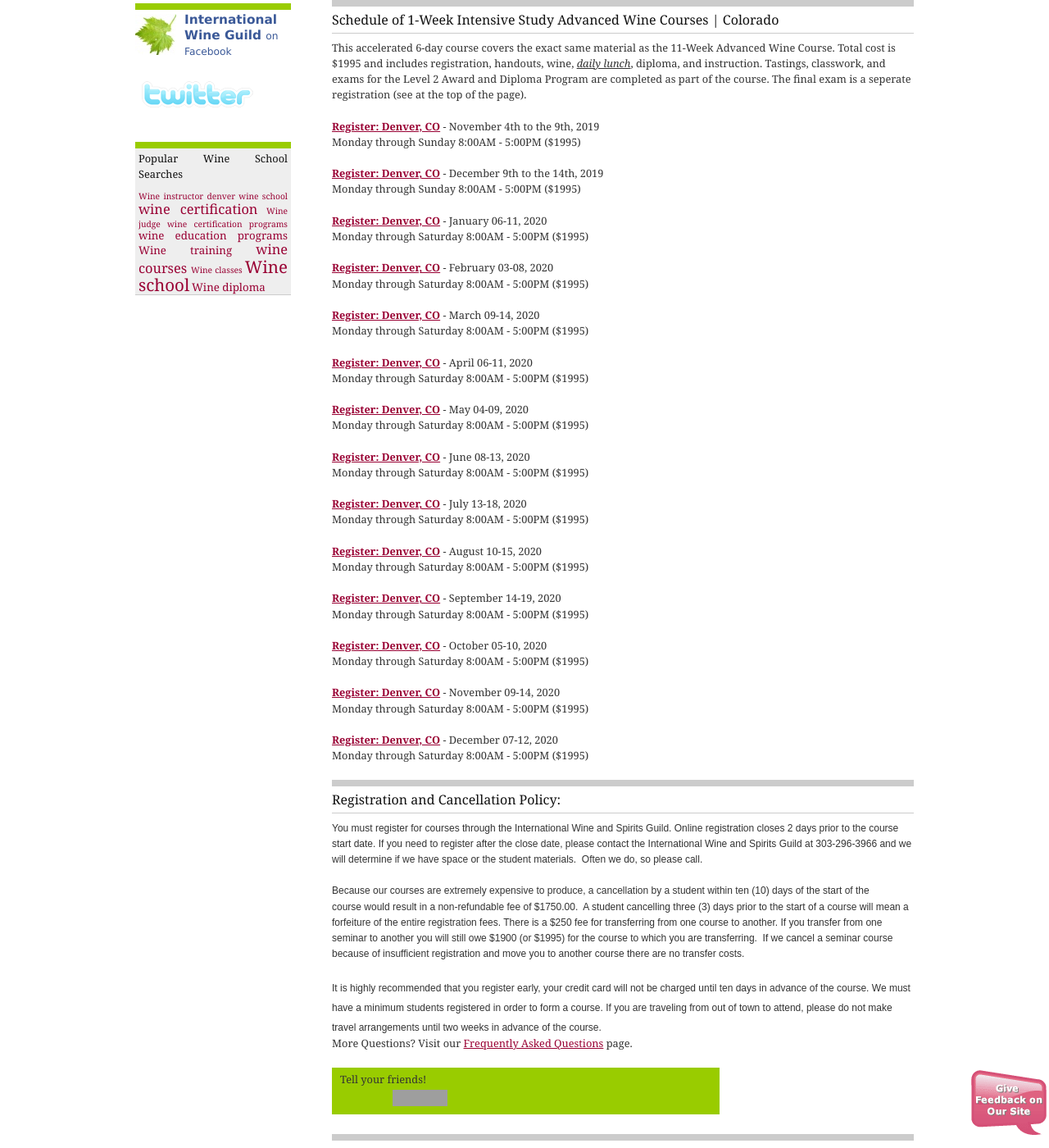
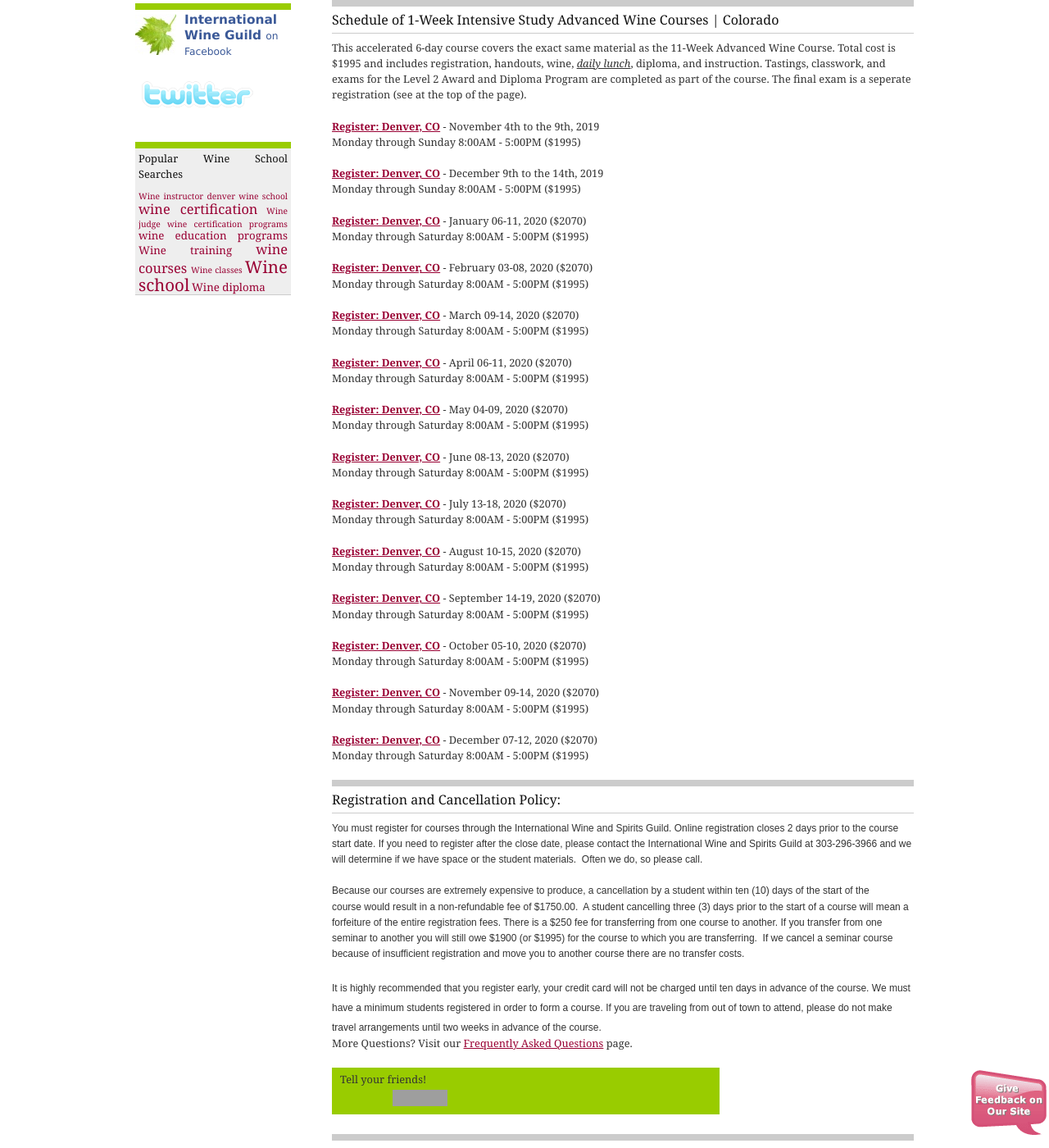
Before and after one commit to CKDev/internationalwineguild.com, a Jekyll site: the page built from advanced-wine-course-registration.html, in a window 1280 px wide and 1400 px high, scrolled down 1478 px. Shown: the whole window at 82% size. Built offline with Jekyll 4.4.1, drawn with Linux system fonts in a browser that asks for light colours; a script that is not in the unit is left out; comment, search, counter and statistics services are not loaded; some of the changed text lies outside the part shown; grey boxes are pictures that could not be loaded.

Commit message:
Update advanced-wine-course-registration.html

```diff
--- a/advanced-wine-course-registration.html
+++ b/advanced-wine-course-registration.html
@@ -27,23 +27,23 @@
 <p>&nbsp;</p>
 
 <p><a
-    href="http://ww4.aitsafe.com/cf/add.cfm?userid=6714687&amp;product=Adv+Wine+Course PM+Denver++-++01/05-3/15, 2020&amp;price=1900&amp;return=www.internationalwineguild.com/advanced-wine-course-registration"
-    class="ga-track"><strong>Register: Denver, CO</strong></a>&nbsp;- January 05 to March 15*, 2020<br>
+    href="http://ww4.aitsafe.com/cf/add.cfm?userid=6714687&amp;product=Adv+Wine+Course PM+Denver++-++01/05-3/15, 2020&amp;price=1995&amp;return=www.internationalwineguild.com/advanced-wine-course-registration"
+    class="ga-track"><strong>Register: Denver, CO</strong></a>&nbsp;- January 05 to March 15*, 2020 ($1995)<br>
   Sundays 12:00PM - 5:00PM ($1900)</p>
 
 <p><a
-    href="http://ww4.aitsafe.com/cf/add.cfm?userid=6714687&amp;product=Adv+Wine+Course PM+Denver++-++02/11-04/21, 2020&amp;price=1900&amp;return=www.internationalwineguild.com/advanced-wine-course-registration"
-    class="ga-track"><strong>Register: Denver, CO</strong></a>&nbsp;- February 11 to April 21*, 2020<br>
+    href="http://ww4.aitsafe.com/cf/add.cfm?userid=6714687&amp;product=Adv+Wine+Course PM+Denver++-++02/11-04/21, 2020&amp;price=1995&amp;return=www.internationalwineguild.com/advanced-wine-course-registration"
+    class="ga-track"><strong>Register: Denver, CO</strong></a>&nbsp;- February 11 to April 21*, 2020 ($1995)<br>
   Tuesdays 6:00PM - 10:30PM ($1900)</p>
 
 <p><a
-    href="http://ww4.aitsafe.com/cf/add.cfm?userid=6714687&amp;product=Adv+Wine+Course PM+Denver++-++04/05-06/14+2020&amp;price=1900&amp;return=www.internationalwineguild.com/advanced-wine-course-registration"
-    class="ga-track"><strong>Register: Denver, CO</strong></a>&nbsp;- Sundays, April 05 to June 14*, 2020<br>
+    href="http://ww4.aitsafe.com/cf/add.cfm?userid=6714687&amp;product=Adv+Wine+Course PM+Denver++-++04/05-06/14+2020&amp;price=1995&amp;return=www.internationalwineguild.com/advanced-wine-course-registration"
+    class="ga-track"><strong>Register: Denver, CO</strong></a>&nbsp;- Sundays, April 05 to June 14*, 2020 ($1995)<br>
   Sundays 12:00PM - 5:00PM ($1900)</p>
 
 <p><a
-    href="http://ww4.aitsafe.com/cf/add.cfm?userid=6714687&amp;product=Adv+Wine+Course PM+Denver++-++05/12-07/21, 2020&amp;price=1900&amp;return=www.internationalwineguild.com/advanced-wine-course-registration"
-    class="ga-track"><strong>Register: Denver, CO</strong></a>&nbsp;- May 12 to July 21*, 2020<br>
+    href="http://ww4.aitsafe.com/cf/add.cfm?userid=6714687&amp;product=Adv+Wine+Course PM+Denver++-++05/12-07/21, 2020&amp;price=1995&amp;return=www.internationalwineguild.com/advanced-wine-course-registration"
+    class="ga-track"><strong>Register: Denver, CO</strong></a>&nbsp;- May 12 to July 21*, 2020 ($1995)<br>
   Tuesdays 6:00PM - 10:30PM ($1900)</p>
 
 <p><a
@@ -81,63 +81,63 @@
   Monday through Sunday 8:00AM - 5:00PM ($1995)</p>
 
 <p><a
-    href="http://ww4.aitsafe.com/cf/add.cfm?userid=6714687&amp;product=Intensive+Study+Adv+Wine+Denver++-++01/06-11,+2020&amp;price=1995&amp;return=www.internationalwineguild.com/advanced-wine-course-registration"
-    class="ga-track"><strong>Register: Denver, CO</strong></a> - January 06-11, 2020<br>
+    href="http://ww4.aitsafe.com/cf/add.cfm?userid=6714687&amp;product=Intensive+Study+Adv+Wine+Denver++-++01/06-11,+2020&amp;price=2070&amp;return=www.internationalwineguild.com/advanced-wine-course-registration"
+    class="ga-track"><strong>Register: Denver, CO</strong></a> - January 06-11, 2020 ($2070)<br>
   Monday through Saturday 8:00AM - 5:00PM ($1995)</p>
 
 <p><a
-    href="http://ww4.aitsafe.com/cf/add.cfm?userid=6714687&amp;product=Intensive+Study+Adv+Wine+Denver++-++02/03-08,+2020&amp;price=1995&amp;return=www.internationalwineguild.com/advanced-wine-course-registration"
-    class="ga-track"><strong>Register: Denver, CO</strong></a> - February 03-08, 2020<br>
+    href="http://ww4.aitsafe.com/cf/add.cfm?userid=6714687&amp;product=Intensive+Study+Adv+Wine+Denver++-++02/03-08,+2020&amp;price=2070&amp;return=www.internationalwineguild.com/advanced-wine-course-registration"
+    class="ga-track"><strong>Register: Denver, CO</strong></a> - February 03-08, 2020 ($2070)<br>
   Monday through Saturday 8:00AM - 5:00PM ($1995)</p>
 
 <p><a
-    href="http://ww4.aitsafe.com/cf/add.cfm?userid=6714687&amp;product=Intensive+Study+Adv+Wine+Denver++-++03/09-14,+2020&amp;price=1995&amp;return=www.internationalwineguild.com/advanced-wine-course-registration"
-    class="ga-track"><strong>Register: Denver, CO</strong></a> - March 09-14, 2020<br>
+    href="http://ww4.aitsafe.com/cf/add.cfm?userid=6714687&amp;product=Intensive+Study+Adv+Wine+Denver++-++03/09-14,+2020&amp;price=2070&amp;return=www.internationalwineguild.com/advanced-wine-course-registration"
+    class="ga-track"><strong>Register: Denver, CO</strong></a> - March 09-14, 2020 ($2070)<br>
   Monday through Saturday 8:00AM - 5:00PM ($1995)</p>
 
 <p><a
-    href="http://ww4.aitsafe.com/cf/add.cfm?userid=6714687&amp;product=Intensive+Study+Adv+Wine+Denver++-++04/06-11,+2020&amp;price=1995&amp;return=www.internationalwineguild.com/advanced-wine-course-registration"
-    class="ga-track"><strong>Register: Denver, CO</strong></a> - April 06-11, 2020<br>
+    href="http://ww4.aitsafe.com/cf/add.cfm?userid=6714687&amp;product=Intensive+Study+Adv+Wine+Denver++-++04/06-11,+2020&amp;price=2070&amp;return=www.internationalwineguild.com/advanced-wine-course-registration"
+    class="ga-track"><strong>Register: Denver, CO</strong></a> - April 06-11, 2020 ($2070)<br>
   Monday through Saturday 8:00AM - 5:00PM ($1995)</p>
 
 <p><a
-    href="http://ww4.aitsafe.com/cf/add.cfm?userid=6714687&amp;product=Intensive+Study+Adv+Wine+Denver++-++05/04-09,+2020&amp;price=1995&amp;return=www.internationalwineguild.com/advanced-wine-course-registration"
-    class="ga-track"><strong>Register: Denver, CO</strong></a> - May 04-09, 2020<br>
+    href="http://ww4.aitsafe.com/cf/add.cfm?userid=6714687&amp;product=Intensive+Study+Adv+Wine+Denver++-++05/04-09,+2020&amp;price=2070&amp;return=www.internationalwineguild.com/advanced-wine-course-registration"
+    class="ga-track"><strong>Register: Denver, CO</strong></a> - May 04-09, 2020 ($2070)<br>
   Monday through Saturday 8:00AM - 5:00PM ($1995)</p>
 
 <p><a
-    href="http://ww4.aitsafe.com/cf/add.cfm?userid=6714687&amp;product=Intensive+Study+Adv+Wine+Denver++-++06/08-13,+2020&amp;price=1995&amp;return=www.internationalwineguild.com/advanced-wine-course-registration"
-    class="ga-track"><strong>Register: Denver, CO</strong></a> - June 08-13, 2020<br>
+    href="http://ww4.aitsafe.com/cf/add.cfm?userid=6714687&amp;product=Intensive+Study+Adv+Wine+Denver++-++06/08-13,+2020&amp;price=2070&amp;return=www.internationalwineguild.com/advanced-wine-course-registration"
+    class="ga-track"><strong>Register: Denver, CO</strong></a> - June 08-13, 2020 ($2070)<br>
   Monday through Saturday 8:00AM - 5:00PM ($1995)</p>
 
 <p><a
-    href="http://ww4.aitsafe.com/cf/add.cfm?userid=6714687&amp;product=Intensive+Study+Adv+Wine+Denver++-++07/13-18,+2020&amp;price=1995&amp;return=www.internationalwineguild.com/advanced-wine-course-registration"
-    class="ga-track"><strong>Register: Denver, CO</strong></a> - July 13-18, 2020<br>
+    href="http://ww4.aitsafe.com/cf/add.cfm?userid=6714687&amp;product=Intensive+Study+Adv+Wine+Denver++-++07/13-18,+2020&amp;price=2070&amp;return=www.internationalwineguild.com/advanced-wine-course-registration"
+    class="ga-track"><strong>Register: Denver, CO</strong></a> - July 13-18, 2020 ($2070)<br>
   Monday through Saturday 8:00AM - 5:00PM ($1995)</p>
 
 <p><a
-    href="http://ww4.aitsafe.com/cf/add.cfm?userid=6714687&amp;product=Intensive+Study+Adv+Wine+Denver++-++08/10-15,+2020&amp;price=1995&amp;return=www.internationalwineguild.com/advanced-wine-course-registration"
-    class="ga-track"><strong>Register: Denver, CO</strong></a> - August 10-15, 2020<br>
+    href="http://ww4.aitsafe.com/cf/add.cfm?userid=6714687&amp;product=Intensive+Study+Adv+Wine+Denver++-++08/10-15,+2020&amp;price=2070&amp;return=www.internationalwineguild.com/advanced-wine-course-registration"
+    class="ga-track"><strong>Register: Denver, CO</strong></a> - August 10-15, 2020 ($2070)<br>
   Monday through Saturday 8:00AM - 5:00PM ($1995)</p>
 
 <p><a
-    href="http://ww4.aitsafe.com/cf/add.cfm?userid=6714687&amp;product=Intensive+Study+Adv+Wine+Denver++-++09/14-19,+2020&amp;price=1995&amp;return=www.internationalwineguild.com/advanced-wine-course-registration"
-    class="ga-track"><strong>Register: Denver, CO</strong></a> - September 14-19, 2020<br>
+    href="http://ww4.aitsafe.com/cf/add.cfm?userid=6714687&amp;product=Intensive+Study+Adv+Wine+Denver++-++09/14-19,+2020&amp;price=2070&amp;return=www.internationalwineguild.com/advanced-wine-course-registration"
+    class="ga-track"><strong>Register: Denver, CO</strong></a> - September 14-19, 2020 ($2070)<br>
   Monday through Saturday 8:00AM - 5:00PM ($1995)</p>
 
 <p><a
-    href="http://ww4.aitsafe.com/cf/add.cfm?userid=6714687&amp;product=Intensive+Study+Adv+Wine+Denver++-++10/05-10,+2020&amp;price=1995&amp;return=www.internationalwineguild.com/advanced-wine-course-registration"
-    class="ga-track"><strong>Register: Denver, CO</strong></a> - October 05-10, 2020<br>
+    href="http://ww4.aitsafe.com/cf/add.cfm?userid=6714687&amp;product=Intensive+Study+Adv+Wine+Denver++-++10/05-10,+2020&amp;price=2070&amp;return=www.internationalwineguild.com/advanced-wine-course-registration"
+    class="ga-track"><strong>Register: Denver, CO</strong></a> - October 05-10, 2020 ($2070)<br>
   Monday through Saturday 8:00AM - 5:00PM ($1995)</p>
 
 <p><a
-    href="http://ww4.aitsafe.com/cf/add.cfm?userid=6714687&amp;product=Intensive+Study+Adv+Wine+Denver++-++11/09-14,+2020&amp;price=1995&amp;return=www.internationalwineguild.com/advanced-wine-course-registration"
-    class="ga-track"><strong>Register: Denver, CO</strong></a> - November 09-14, 2020<br>
+    href="http://ww4.aitsafe.com/cf/add.cfm?userid=6714687&amp;product=Intensive+Study+Adv+Wine+Denver++-++11/09-14,+2020&amp;price=2070&amp;return=www.internationalwineguild.com/advanced-wine-course-registration"
+    class="ga-track"><strong>Register: Denver, CO</strong></a> - November 09-14, 2020 ($2070)<br>
   Monday through Saturday 8:00AM - 5:00PM ($1995)</p>
 
 <p><a
-    href="http://ww4.aitsafe.com/cf/add.cfm?userid=6714687&amp;product=Intensive+Study+Adv+Wine+Denver++-++12/07-12,+2020&amp;price=1995&amp;return=www.internationalwineguild.com/advanced-wine-course-registration"
-    class="ga-track"><strong>Register: Denver, CO</strong></a> - December 07-12, 2020<br>
+    href="http://ww4.aitsafe.com/cf/add.cfm?userid=6714687&amp;product=Intensive+Study+Adv+Wine+Denver++-++12/07-12,+2020&amp;price=2070&amp;return=www.internationalwineguild.com/advanced-wine-course-registration"
+    class="ga-track"><strong>Register: Denver, CO</strong></a> - December 07-12, 2020 ($2070)<br>
   Monday through Saturday 8:00AM - 5:00PM ($1995)</p>
 
 <h2>Registration and Cancellation Policy:</h2>
```
